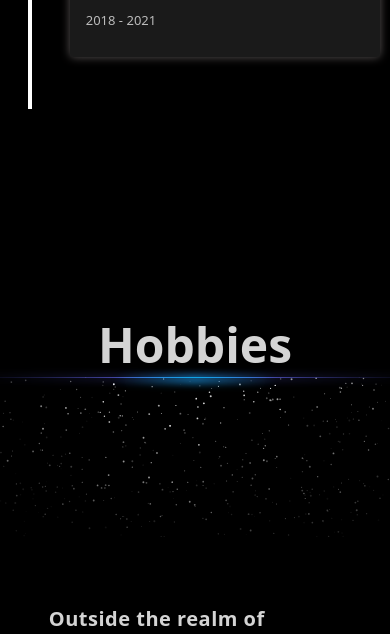
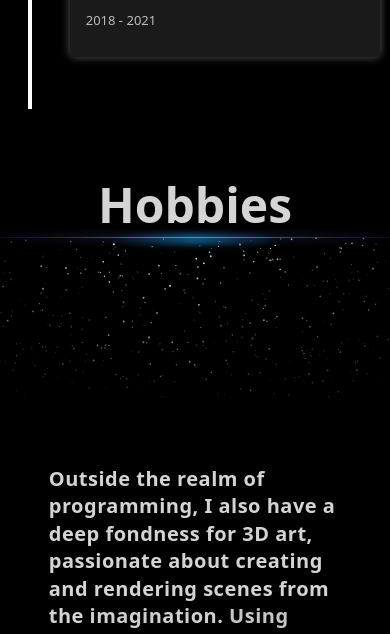
Before and after one commit to Mikalasa/ProfileWeb-Iframe-About, a React (Create React App) app: page / in a window 390 px wide. Shown: the part 2106-2740 px from the top of the page. Built offline with nearby package versions, Linux system fonts and the light colour scheme.

Commit message:
spark text margin top issue

```diff
--- a/src/component/common/SparklesPreview.tsx
+++ b/src/component/common/SparklesPreview.tsx
@@ -4,7 +4,7 @@ import {SparklesCore} from "./Sparkles";
 
 export function SparklesPreview() {
     return (
-        <div className="h-[20rem] w-full bg-black flex flex-col items-center justify-center overflow-hidden spark-text rounded-md">
+        <div className="h-[20rem] w-full bg-black flex flex-col items-center justify-center overflow-hidden mt-5 sm:mt-40 rounded-md">
             <h1 className="md:text-6xl text-5xl lg:text-7xl font-bold text-center text-neutral-300 relative z-20 mb-2">
                 Hobbies
             </h1>
--- a/src/index.css
+++ b/src/index.css
@@ -8,9 +8,7 @@ body {
 .generate-text-box {
     margin: 0 auto;
 }
-.spark-text {
-    margin-top: 10rem;
-}
+
 .LayoutGridDemo {
     margin: 0 auto;
 }
```
